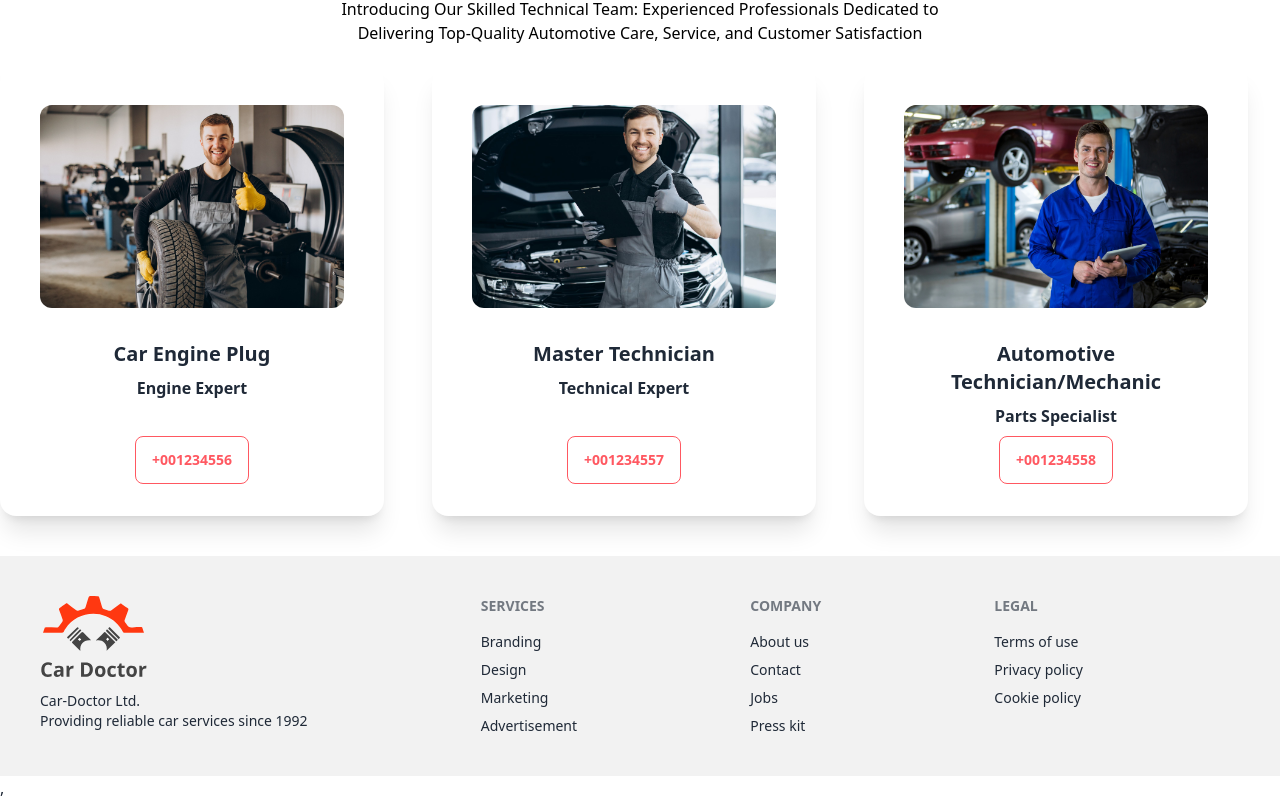
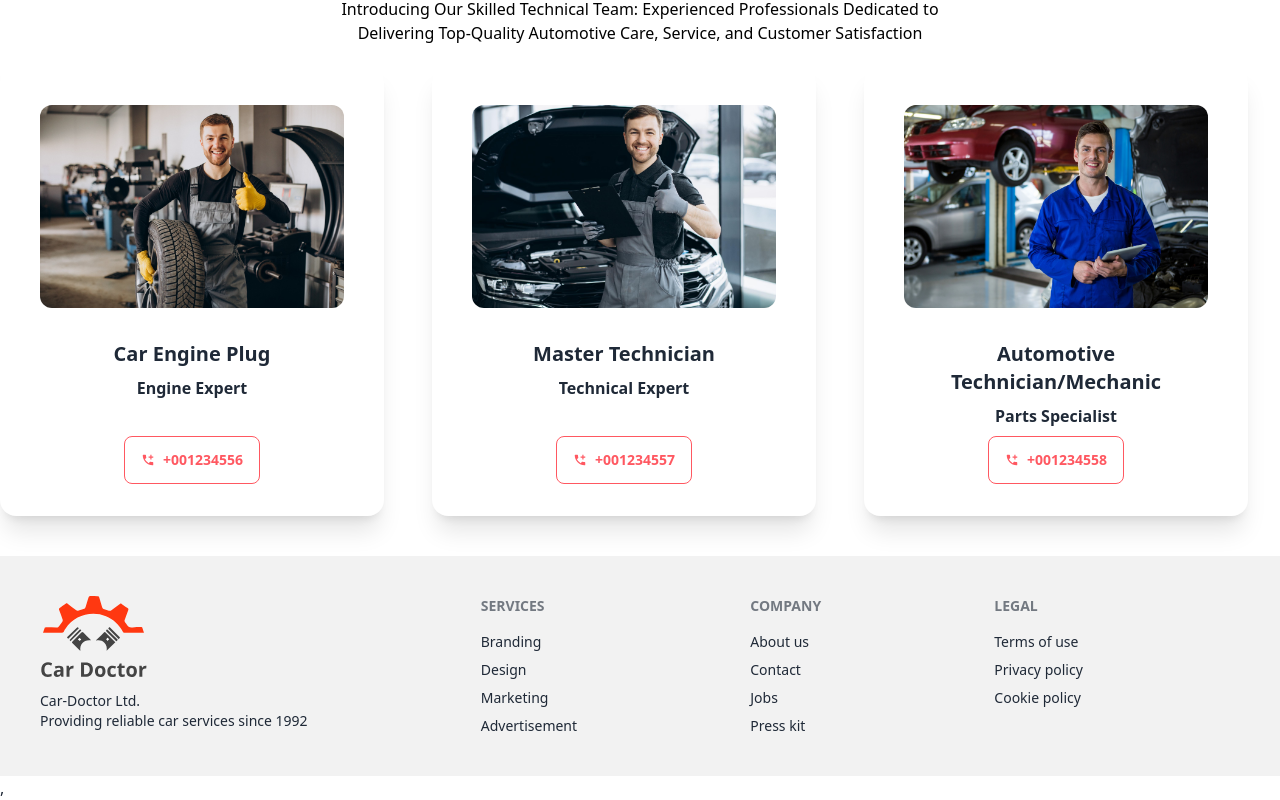
Before and after one commit to AffnanSawad/car-doctor-client-site, a React (Vite) app: page / in a window 1280 px wide. Shown: the part 2831-3631 px from the top of the page. Built offline with nearby package versions, Linux system fonts and the light colour scheme; no server answers.

Commit message:
icons added

```diff
--- a/src/Pages/Home/Team/Team.jsx
+++ b/src/Pages/Home/Team/Team.jsx
@@ -1,6 +1,9 @@
 import team1 from '../../../assets/images/team/1.jpg'
 import team2 from '../../../assets/images/team/2.jpg'
 import team3 from '../../../assets/images/team/3.jpg'
+
+import { MdAddCall } from "react-icons/md";
+
 
 const Team = () => {
     return (
@@ -24,7 +27,8 @@ const Team = () => {
     <h2 className="card-title font-bold">Car Engine Plug</h2>
     <p className='font-bold'>Engine Expert</p>
     <div className="card-actions">
-      <button className="btn btn-outline btn-error"> +001234556 </button>
+      <button className="btn btn-outline btn-error"> <MdAddCall />
+      +001234556 </button>
     </div>
   </div>
 </div>
@@ -43,7 +47,8 @@ const Team = () => {
     <h2 className="card-title font-bold">Master Technician</h2>
     <p className='font-bold'>Technical Expert</p>
     <div className="card-actions">
-    <button className="btn btn-outline btn-error"> +001234557 </button>
+    <button className="btn btn-outline btn-error"> <MdAddCall />
+    +001234557 </button>
 
     </div>
   </div>
@@ -63,7 +68,8 @@ const Team = () => {
     <h2 className="card-title font-bold">Automotive Technician/Mechanic</h2>
     <p className='font-bold'>Parts Specialist</p>
     <div className="card-actions">
-    <button className="btn btn-outline btn-error"> +001234558 </button>
+    <button className="btn btn-outline btn-error"> <MdAddCall />
+    +001234558 </button>
     </div>
   </div>
 </div>
```
